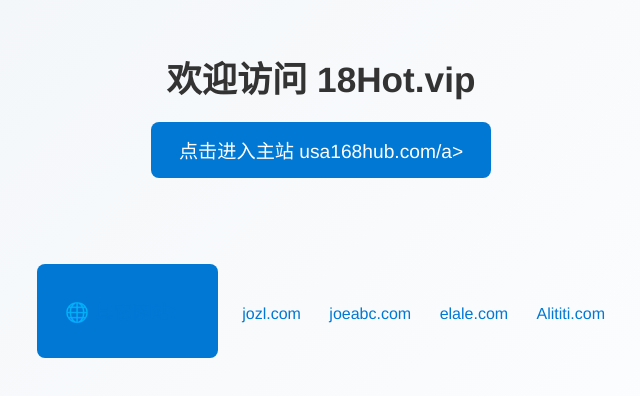
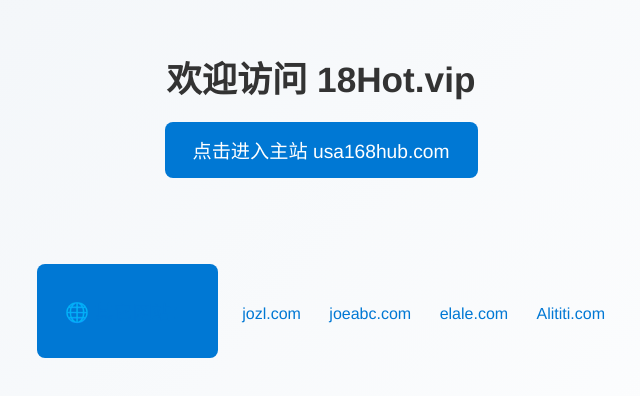
Before and after one commit to alititi-jackie/18hot.vip, a plain HTML site: page index.html in a window 1280 px wide. Shown: the part 204-600 px from the top of the page, without its empty margins (319-959 px from the left). Drawn offline with Linux system fonts and the light colour scheme.

Commit message:
Update index.html

```diff
--- a/index.html
+++ b/index.html
@@ -4,7 +4,7 @@
   <meta charset="UTF-8" />
   <meta name="viewport" content="width=device-width, initial-scale=1.0"/>
   <title>欢迎访问 18Hot.vip</title>
-  <meta name="description" content="18Hot.vip 正在跳转到 tapbi.com，其它站点也欢迎访问。">
+  <meta name="description" content="18Hot.vip 正在跳转到 usa168hub.com，其它站点也欢迎访问。">
   <meta http-equiv="refresh" content="5; url=https://usa168hub.com" />
   <style>
     body {
@@ -54,7 +54,7 @@
 </head>
 <body>
   <h1>欢迎访问 18Hot.vip</h1>
-  <a class="button" href="https://usa168hub.com/" target="_blank" rel="noopener noreferrer">点击进入主站 usa168hub.com/a>
+  <a class="button" href="https://usa168hub.com/" target="_blank" rel="noopener noreferrer">点击进入主站 usa168hub.com
 
   <div class="links">
     <p>🌐 其它网站：</p>
```
